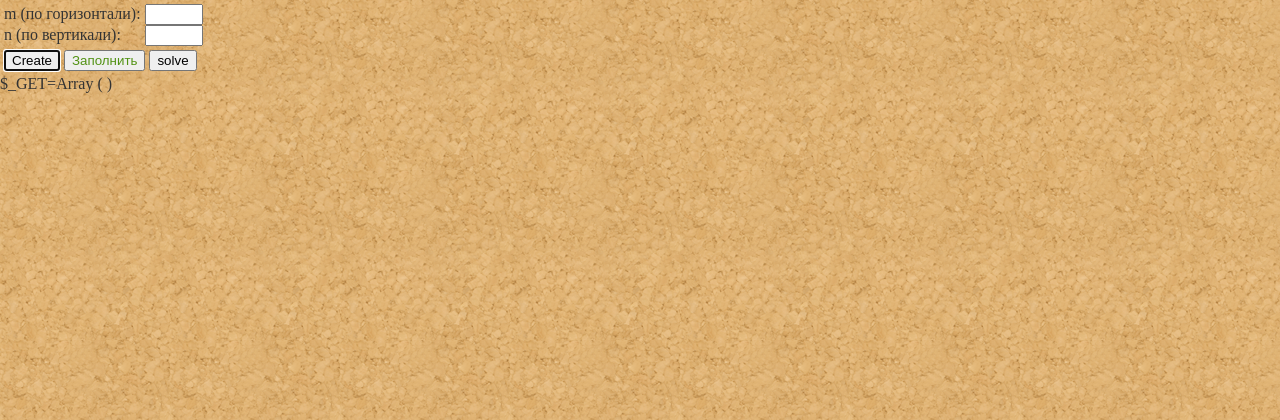
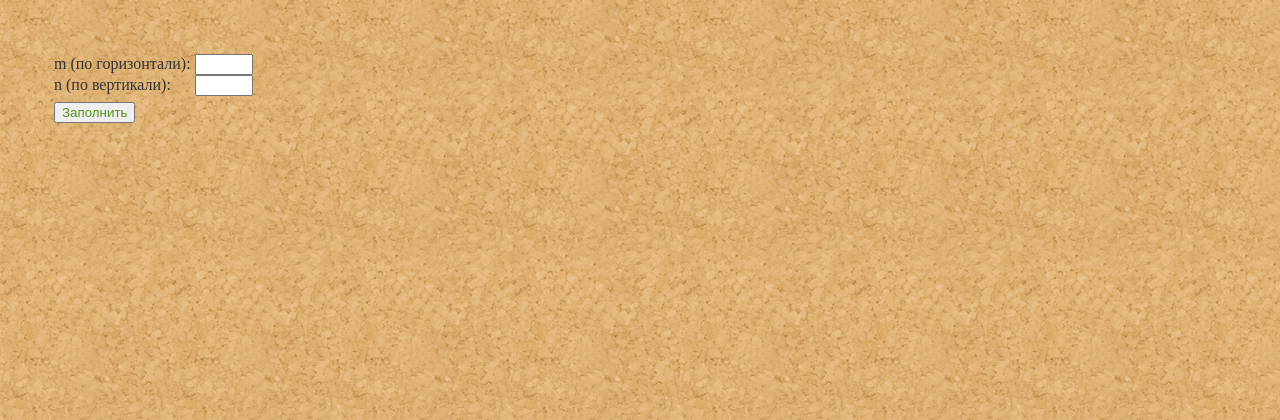
Before and after one commit to andrew-h-siberian/Squares_test, a PHP site: page / in a window 1280 px wide. Shown: the top 420 px of the page. Run offline with PHP 8.4, Linux system fonts and the light colour scheme.

Commit message:
Clean old commented markup

```diff
--- a/index.php
+++ b/index.php
@@ -12,6 +12,7 @@
 
 <body>
 	<!--<form action="index.php" onsubmit="return false" method="GET">-->
+    <div class="main_wrapper">
 	<form action="index.php" method="GET">
 		<div class="form_div">
 			<label for="mSize">m (по горизонтали):</label>
@@ -19,14 +20,14 @@
 			<br/>
 			<label for="nSize">n (по вертикали):</label>
 			&nbsp;&nbsp;&nbsp;&nbsp;
-			<input type="number" class="numInput" id="n" name="nSize" min="1" max="50" maxlength="2" required />
-		</div>
-		<div class="form_div">
-			<input type="submit" class="button positive" id="btnCreate" name="create" value="Create" autofocus/>
+            <input type="number" class="numInput" id="n" name="nSize" min="1" max="50" maxlength="2" required />
+        </div>
+        <div class="form_div">
+            <!--<input type="submit" class="button positive" id="btnCreate" name="create" value="Create" autofocus/>-->
 
-			<!--<button onclick="fill()" accept="" accesskey="" alt="" formaction="" id="btnCreate" name="fill" value="Заполнить"/>Заполнить</button>-->
-			<button class="button positive" id="btnCreate" name="fillButton" value="fill" alt="Заполнить"/>Заполнить</button>
-			<input onclick="" type="button" class="button positive" id="btnSolve" name="solve" value="solve" />
+            <!--<button onclick="fill()" accept="" accesskey="" alt="" formaction="" id="btnCreate" name="fill" value="Заполнить"/>Заполнить</button>-->
+			<button class="button positive" id="btnCreate" name="fillButton" value="fill" alt="Заполнить">Заполнить</button>
+            <!--<input onclick="" type="button" class="button positive" id="btnSolve" name="solve" value="solve" />-->
 		</div>
 	</form>
 
@@ -34,7 +35,7 @@
 
 		<?php
 
-		echo '$_GET=' . print_r ($_GET, true);
+        //echo '$_GET=' . print_r ($_GET, true);
 		echo '<br/>';
 
 		function makeGrid($x, $y) {
@@ -135,7 +136,7 @@
 			makeTable($nSize, $mSize, $array);
 		}
 
-		if(isset($_GET['solve'])){
+		if(isset($_GET['fillButton'])){
 			$maxSize = 0;
 			$nIndex=0;
 			$mIndex=0;
@@ -155,8 +156,8 @@
 				}
 
 			}
-			echo "Наибольший квадрат состоящий из единиц на данном поле<br/>имеет размеры $maxSize x $maxSize<br/>";
-			if($maxSize>0) echo "Координаты его верхнего левого угла: n = $nIndex и m = $mIndex";
+			echo "<br/><b>Наибольший квадрат состоящий из единиц на данном поле<br/>имеет размеры $maxSize x $maxSize</b><br/>";
+			if($maxSize>0) echo "<b>Координаты его верхнего левого угла: n = $nIndex и m = $mIndex</b>";
 		}
 
 		?>
@@ -209,5 +210,7 @@
 
 	</script>-->
 
+    </div>
+
 </body>
 </html>
--- a/style.css
+++ b/style.css
@@ -1,3 +1,9 @@
+body {
+	padding: 18px;
+	margin: 0;
+	background: #d39c5c url(images/cork-bg.png);
+	color: #333333;
+}
 
 .cell1 {
 	background-color: #abc;
@@ -8,7 +14,12 @@
 }
 
 .form_div {
-		margin: 4px;
+	margin: 6px;
+}
+
+.main_wrapper {
+	margin: 12px;
+	padding: 18px;
 }
 
 .numInput {
@@ -20,18 +31,24 @@
 	border:1px solid #c2e1ef;
 	color:#336699;
 }
+
 .buttons a:active{
 	background-color:#6299c5;
 	border:1px solid #6299c5;
 	color:#fff;
-	}/* POSITIVE */button.positive, .buttons a.positive{
+}
+
+/* POSITIVE */
+button.positive, .buttons a.positive{
 	color:#529214;
 }
+
 .buttons a.positive:hover, button.positive:hover{
 	background-color:#E6EFC2;
 	border:1px solid #C6D880;
 	color:#529214;
 }
+
 .buttons a.positive:active{
 	background-color:#529214;
 	border:1px solid #529214;
@@ -39,24 +56,19 @@
 }/* NEGATIVE */.buttons a.negative, button.negative{
 	color:#d12f19;
 }
+
 .buttons a.negative:hover, button.negative:hover{
 	background:#fbe3e4;
 	border:1px solid #fbc2c4;
 	color:#d12f19;
 }
+
 .buttons a.negative:active{
 	background-color:#d12f19;
 	border:1px solid #d12f19;
 	color:#fff;
 }
 
-
-body {
-	padding: 0;
-	margin: 0;
-	background: #d39c5c url(images/cork-bg.png);
-	color: #333333;
-}
 #wrapper {
 	background: url(images/corkboard-top-bg.png) no-repeat center top;
 	width: 100%;
@@ -69,6 +81,7 @@ body {
 	border: solid 1px #ccc;
 	padding: 20px;
 }
+
 h1 {
 	margin: 0;
 	padding: 0;
```
Lines whose indentation alone changed are shown as unchanged.
